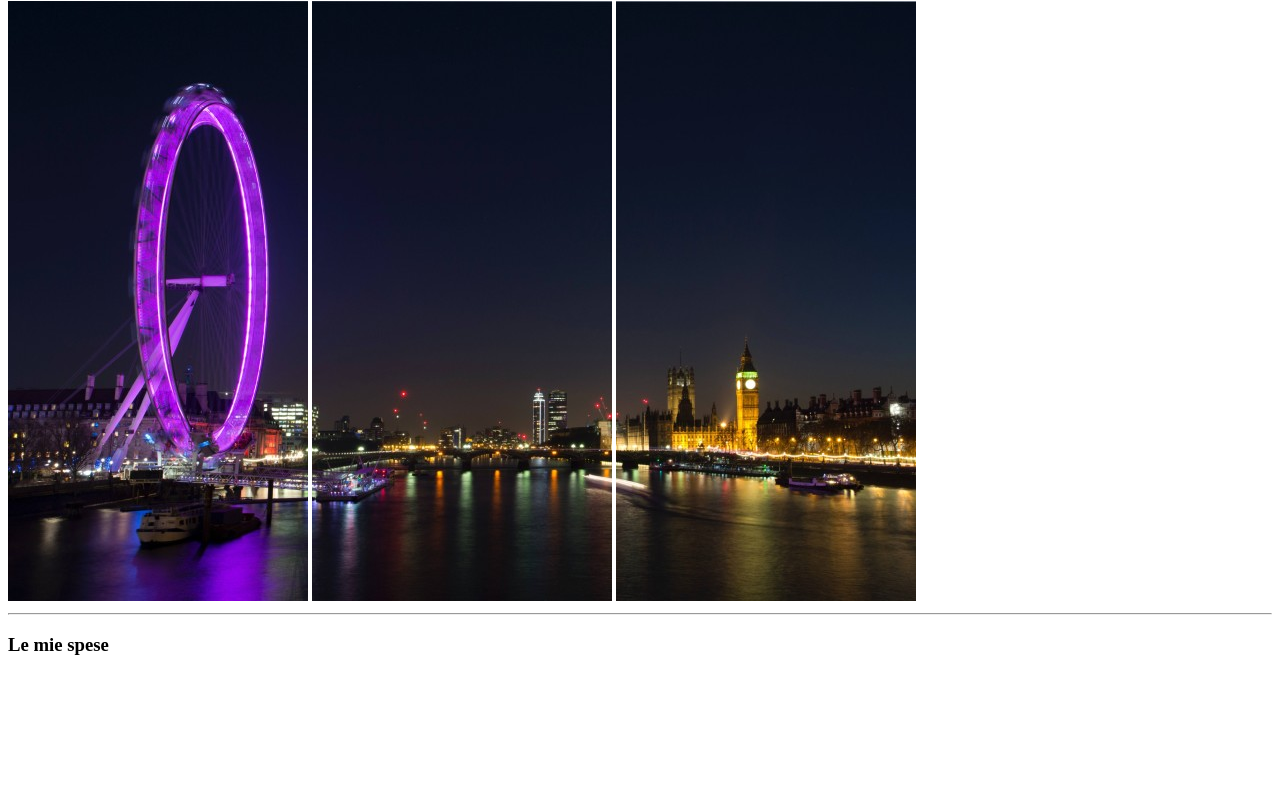
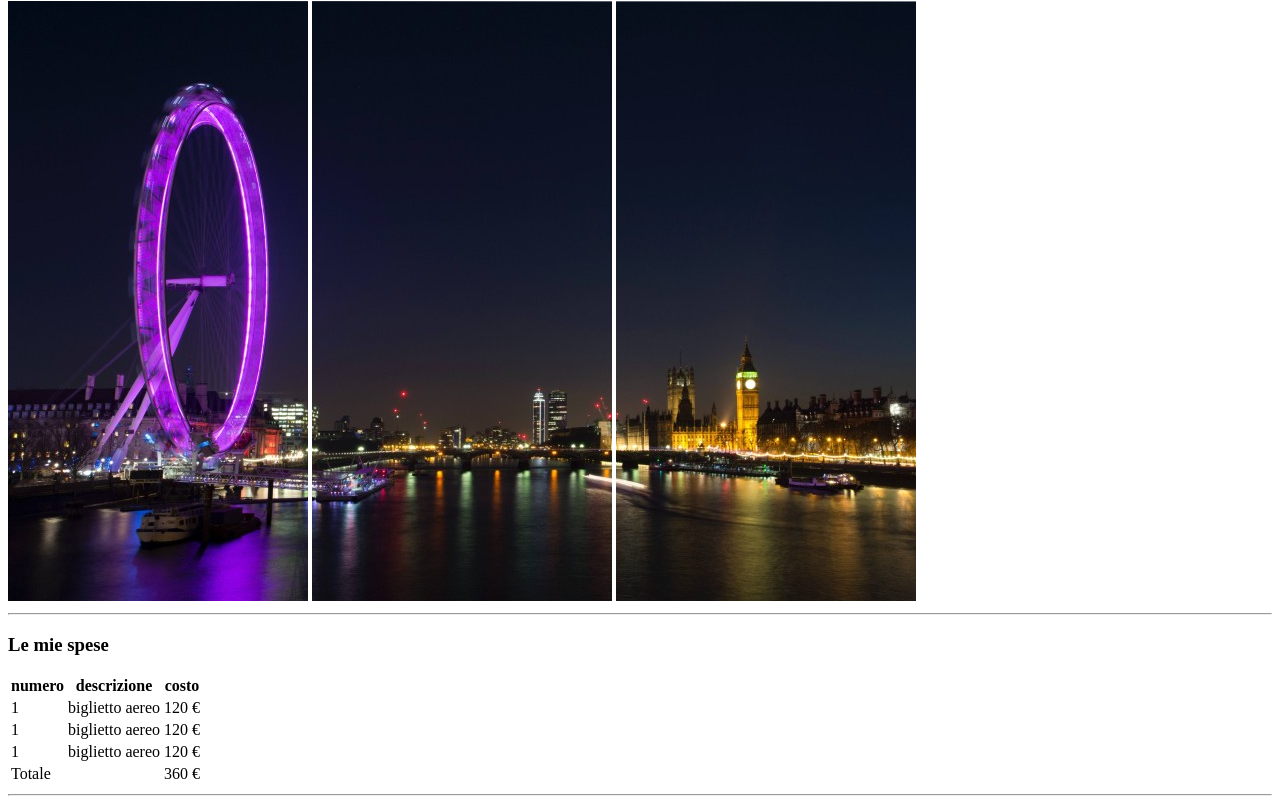
Before and after one commit to silvanoguel/html-london-trip, a plain HTML site: page index.html in a window 1280 px wide. Shown: the part 79-883 px from the top of the page. Before the commit the page ends 800 px from the top, so only its background shows below. Drawn offline with Linux system fonts and the light colour scheme.

Commit message:
add: section table

```diff
--- a/index.html
+++ b/index.html
@@ -20,7 +20,48 @@
     <!-- /header -->
 
     <!-- main -->
+    <!-- table section -->
+    <section>
     <h3>Le mie spese</h3>
+    <table>
+        <thead>
+            <tr>
+                <th>numero</th>
+                <th>descrizione</th>
+                <th>costo</th>
+            </tr>
+        </thead>
+        <!-- Table Body -->
+        <tbody>
+            <tr>
+                <td>1</td>
+                <td>biglietto aereo</td>
+                <td>120 €</td>
+            </tr>
+            <tr>
+                <td>1</td>
+                <td>biglietto aereo</td>
+                <td>120 €</td>
+            </tr>
+            <tr>
+                <td>1</td>
+                <td>biglietto aereo</td>
+                <td>120 €</td>
+            </tr>
+             <!-- /Table Body -->
+                <!-- Table Footer -->
+                <tfoot>
+                    <tr>
+                        <td>Totale</td>
+                        <td></td>
+                        <td>360 €</td>
+                    </tr>
+                </tfoot>
+                <!-- /Table Footer -->
+        </tbody>
+    </table>
+    </section>
+    <hr>
 
     <!-- /main -->
 </body>
```
